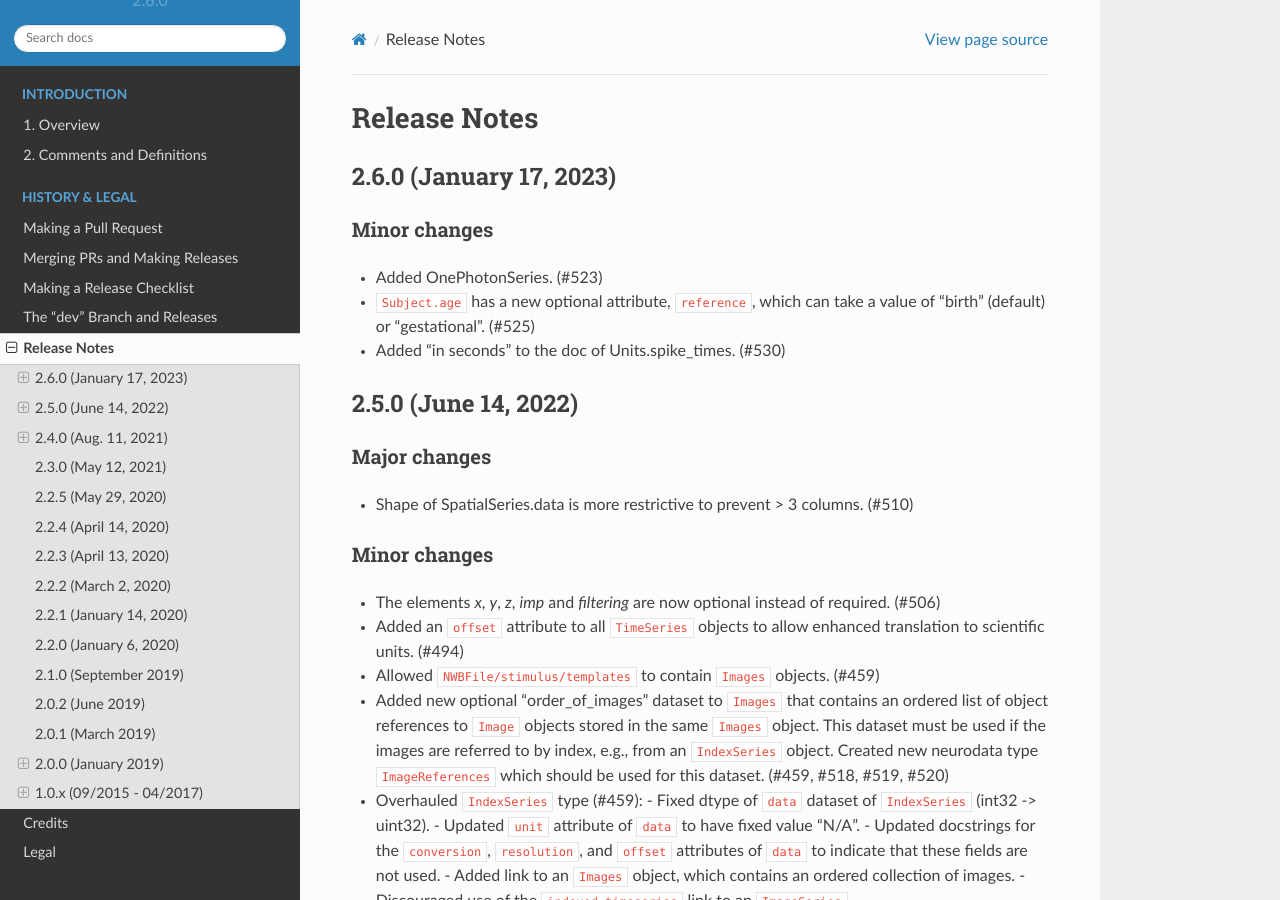
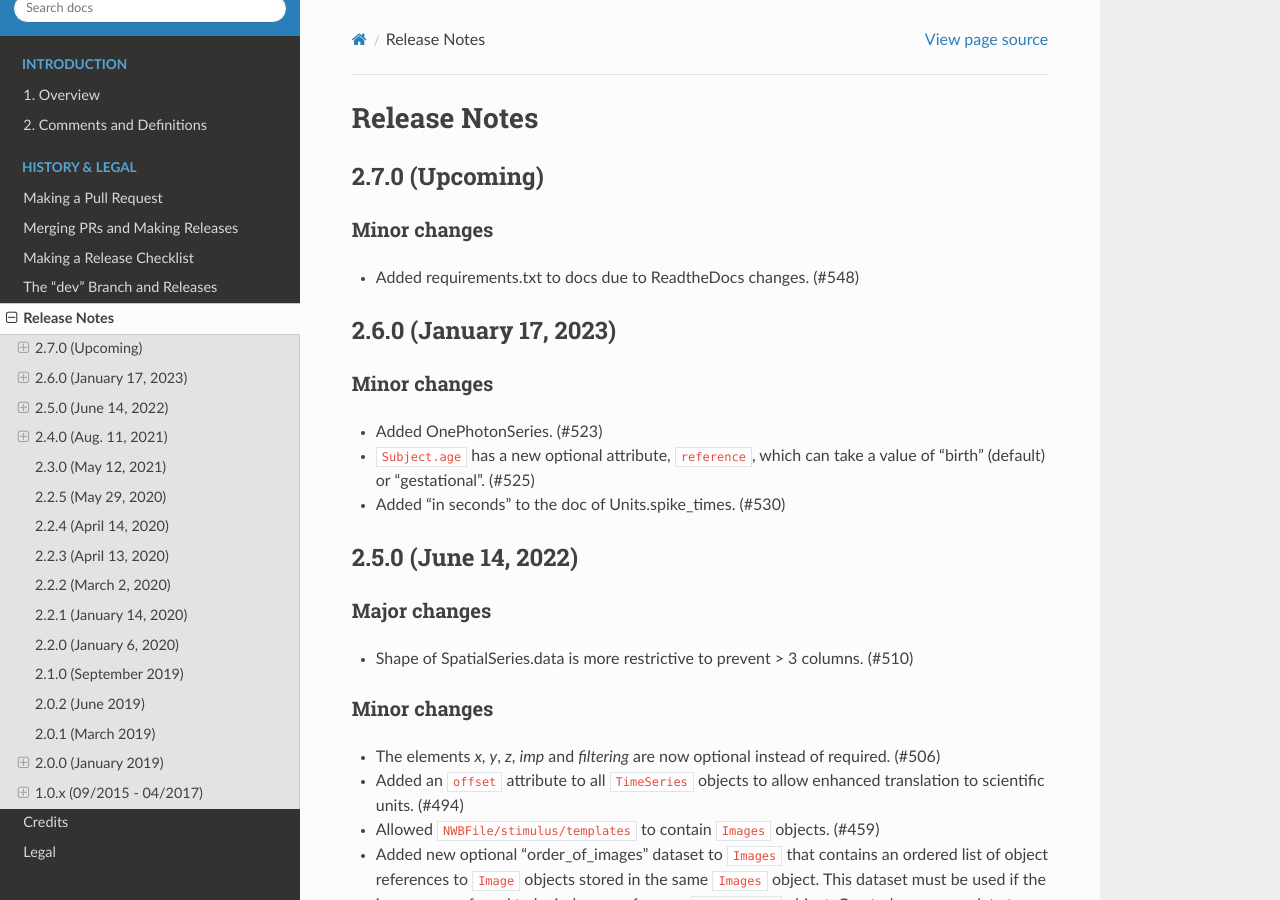
Before and after one commit to NeurodataWithoutBorders/nwb-schema, a Sphinx documentation site: the page built from docs/format/source/format_release_notes.rst, in a window 1280 px wide and 900 px high. Built offline with Sphinx 7.4.7 and the Read the Docs theme 2.0.0, drawn with Linux system fonts in a browser that asks for light colours.

Commit message:
Update format_release_notes.rst

```diff
--- a/docs/format/source/format_release_notes.rst
+++ b/docs/format/source/format_release_notes.rst
@@ -3,6 +3,13 @@
 Release Notes
 =============
 
+
+2.7.0 (Upcoming)
+----------------
+
+Minor changes
+^^^^^^^^^^^^^
+- Added requirements.txt to docs due to ReadtheDocs changes. (#548)
 
 2.6.0 (January 17, 2023)
 -----------------------
```
